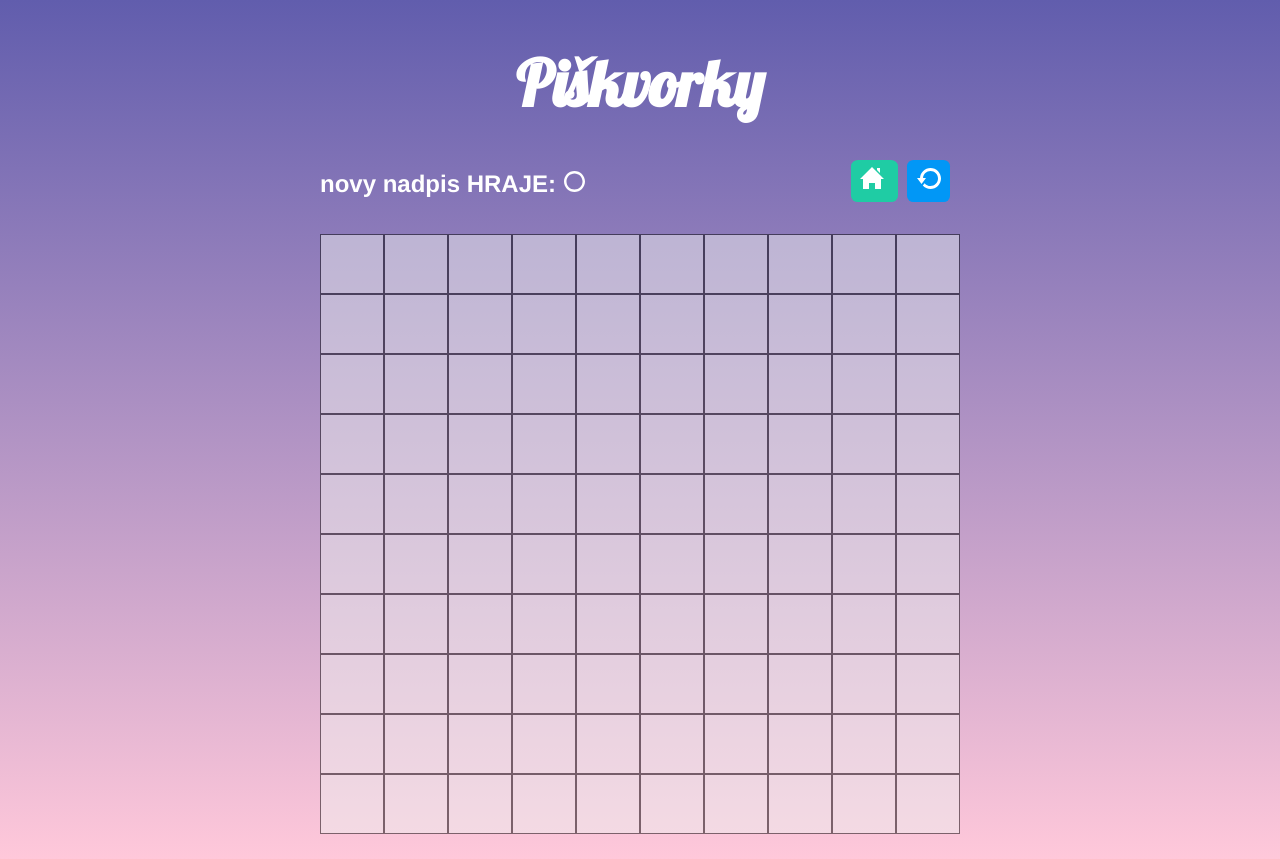
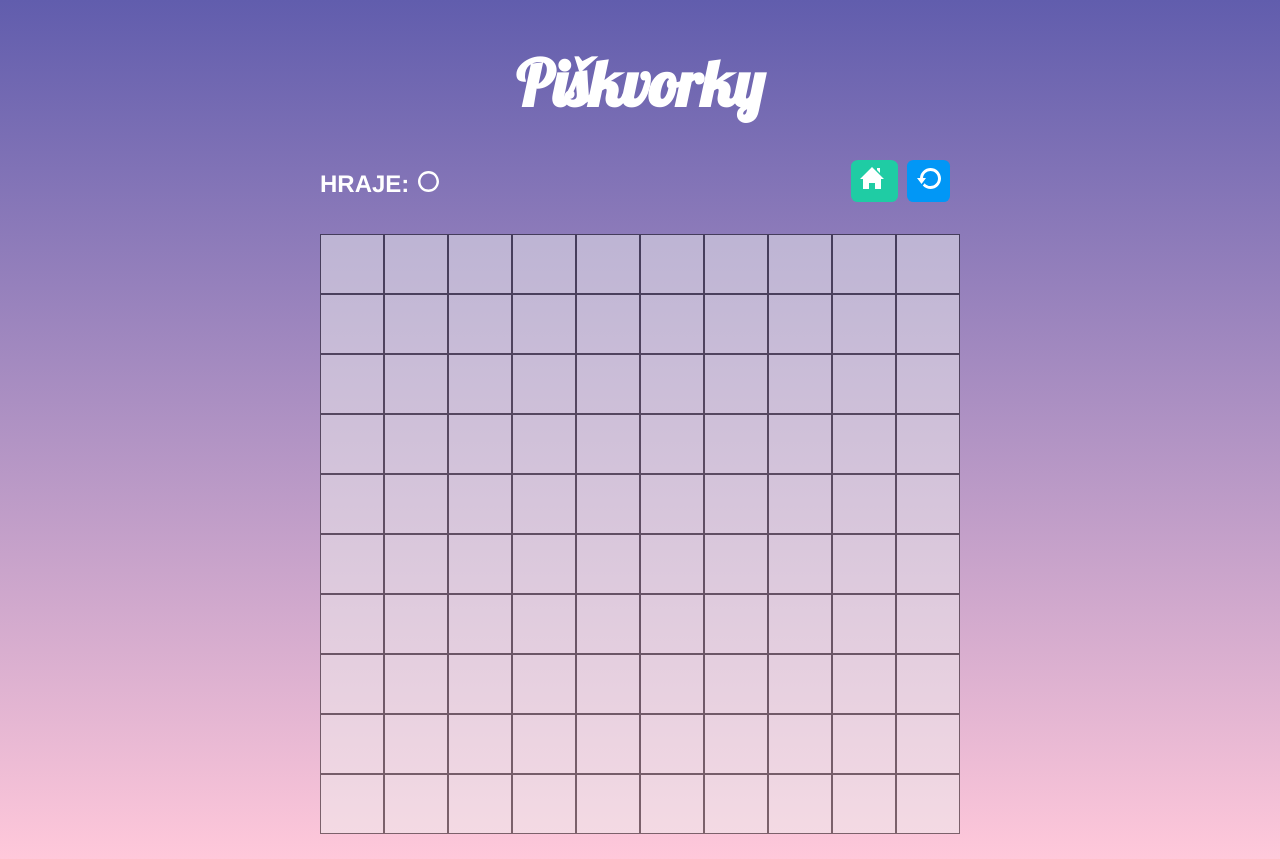
Before and after one commit to Iv-Ku/piskvorky, a plain HTML site: page hra.html in a window 1280 px wide. Drawn offline with Linux system fonts and the light colour scheme.

Commit message:
obnova po pokusu

```diff
--- a/hra.html
+++ b/hra.html
@@ -17,7 +17,7 @@
       <h1 class="nadpis">Piškvorky</h1>
       <nav class="navigace">
         <div class="navigace__vlevo">
-          <p>novy nadpis HRAJE:</p>
+          <p>HRAJE:</p>
           <img class="circle__big" src="Obrazky2/circle.svg" alt="circle" />
         </div>
         <div class="navigace__vpravo">
```
